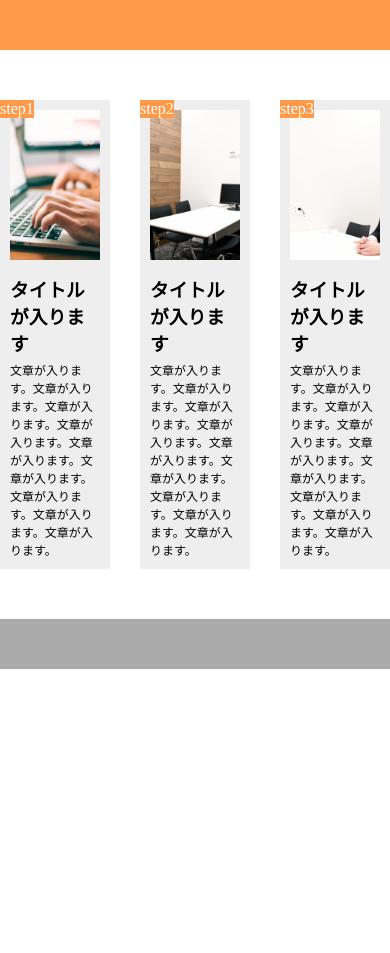
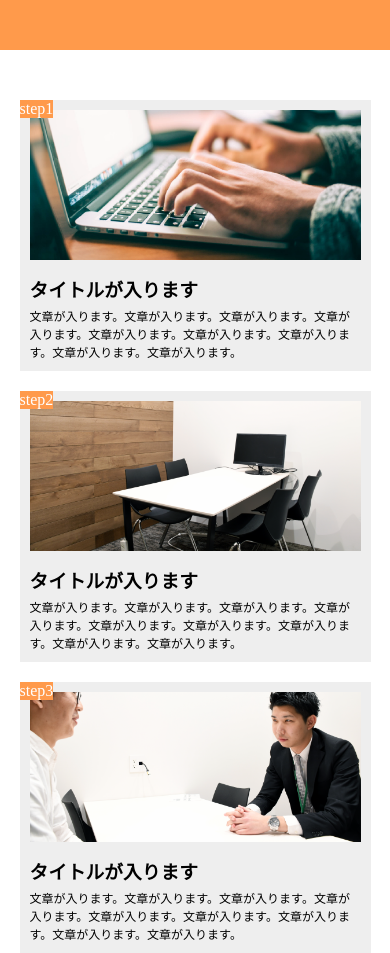
Before and after one commit to Seiryu-alt/webcamp-exercise, a plain HTML site: page 1-10/index.html in a window 390 px wide. Shown: the top 953 px of the page. Before the commit the page ends 844 px from the top, so only its background shows below. Drawn offline with Linux system fonts and the light colour scheme.

Commit message:
[Finish] 1-10

```diff
--- a/1-10/index.html
+++ b/1-10/index.html
@@ -2,8 +2,9 @@
 <html lang="ja">
 <head>
   <meta charset="UTF-8">
+  <meta name="viewport" content="width=device-width,initial-scale=1.0">
   <link rel="stylesheet" href="style.css">
-  <title>1-9</title>
+  <title>1-10</title>
 </head>
 
 <body>
--- a/1-10/style.css
+++ b/1-10/style.css
@@ -68,3 +68,18 @@ footer {
   height: 50px;
   background-color: #aaaaaa;
 }
+
+@media screen and (max-width: 768px) {
+  main {
+    display: block;
+  }
+
+  .content-box {
+    width: 90%;
+    margin:0 auto 20px auto;
+  }
+
+  .content-box:last-child {
+    margin-right: auto;
+  }
+}
```
